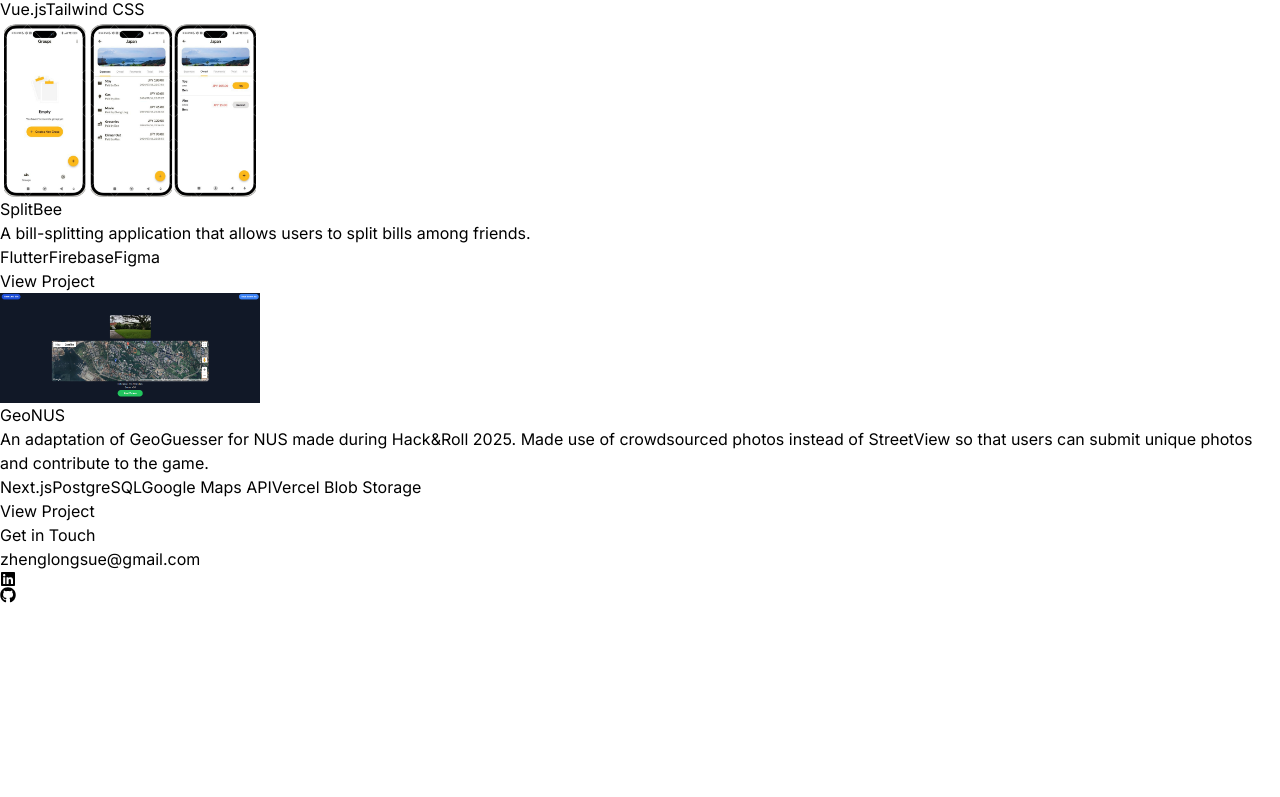
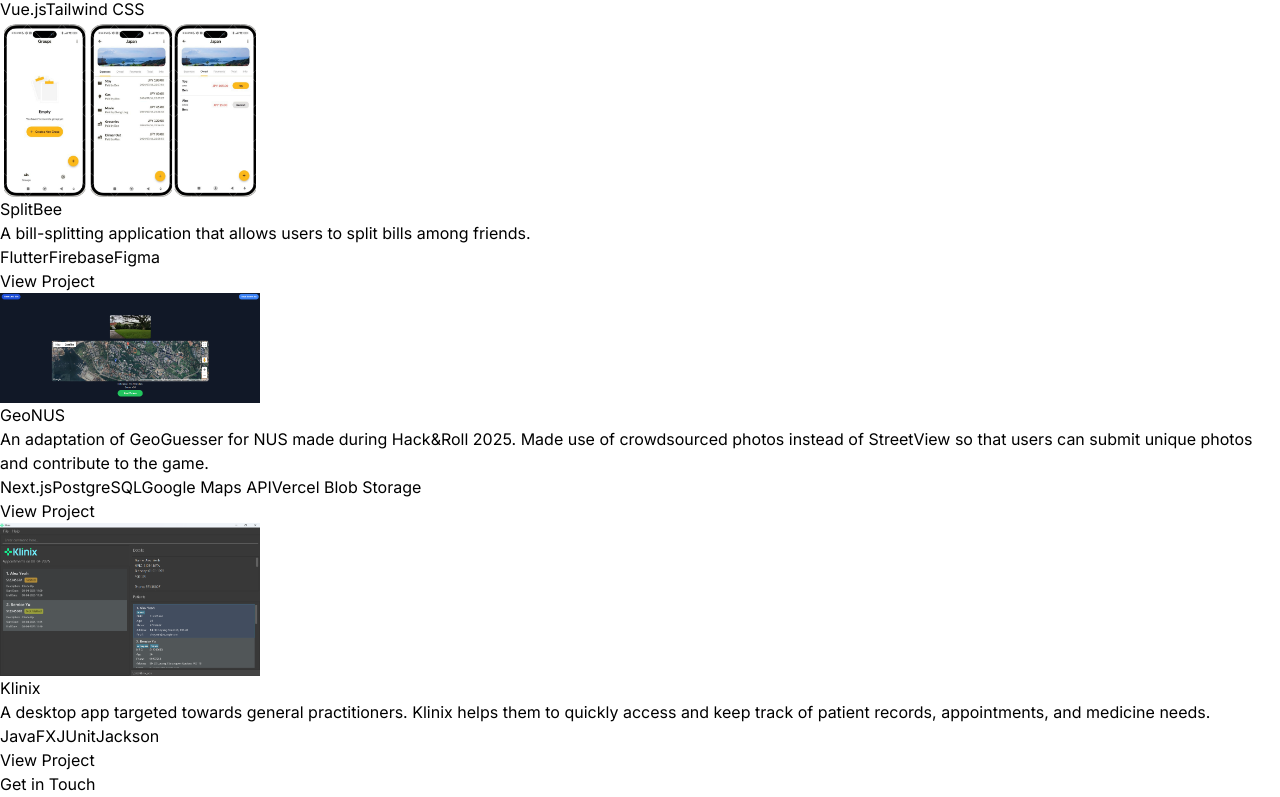
Before and after one commit to zhenglong1603/react-portfolio, a React (Vite) app: page / in a window 1280 px wide. Shown: the part 3541-4338 px from the top of the page. Before the commit the page ends 4144 px from the top, so only its background shows below. Built offline with nearby package versions, Linux system fonts and the light colour scheme.

Commit message:
Add Klinix to Projects sections

```diff
--- a/src/constants/index.js
+++ b/src/constants/index.js
@@ -2,6 +2,7 @@ import portfoliopic from "../assets/projects/portfoliopic.png";
 import blogpic from "../assets/projects/blogpic.png";
 import splitbee from "../assets/projects/splitbee.png";
 import geoNUS from "../assets/projects/geoNUS.png";
+import klinix from "../assets/projects/klinix.png";
 
 export const EXPERIENCES = [
   {
@@ -57,5 +58,13 @@ export const PROJECTS = [
       "An adaptation of GeoGuesser for NUS made during Hack&Roll 2025.\nMade use of crowdsourced photos instead of StreetView so that users can submit unique photos and contribute to the game.",
     technologies: ["Next.js", "PostgreSQL", "Google Maps API", "Vercel Blob Storage"],
     link: "https://geo-nus.vercel.app/"
+  },
+  {
+    title: "Klinix",
+    image: klinix,
+    description:
+      "A desktop app targeted towards general practitioners.\nKlinix helps them to quickly access and keep track of patient records, appointments, and medicine needs.",
+    technologies: ["JavaFX", "JUnit", "Jackson"],
+    link: "https://ay2425s2-cs2103t-t09-2.github.io/tp/index.html"
   }
 ];
```
Also changed, not shown: src/assets/projects/klinix.png (added).
